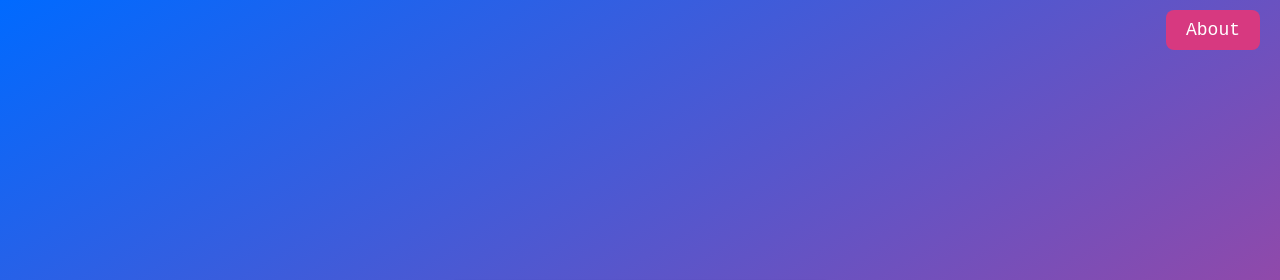
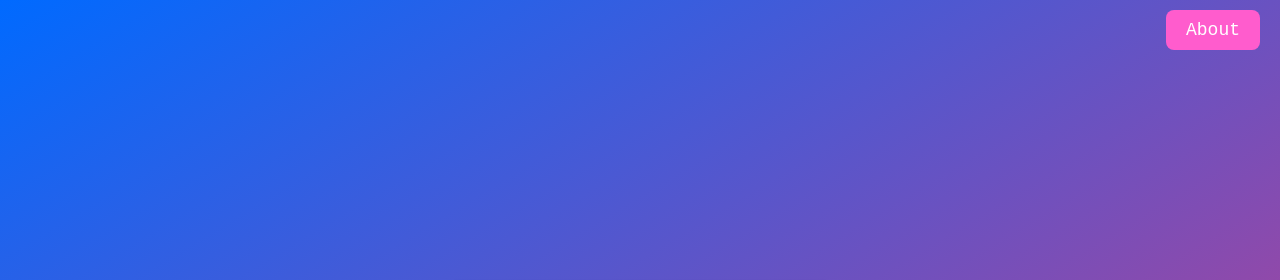
Before and after one commit to ayushmanmishra18/todoapp, a plain HTML site: page index.html in a window 1280 px wide. Shown: the top 280 px of the page. Drawn offline with Linux system fonts and the light colour scheme.

Commit message:
Update styles.css

```diff
--- a/styles.css
+++ b/styles.css
@@ -158,7 +158,7 @@ button:hover {
 }
 
 .about-link a {
-    background-color: rgb(215, 57, 128); /* Background color */
+    background-color: #FF5CCD; /* Background color */
     padding: 10px 20px; /* Padding */
     color: #fff; /* Text color */
     border-radius: 8px; /* Rounded corners */
```
